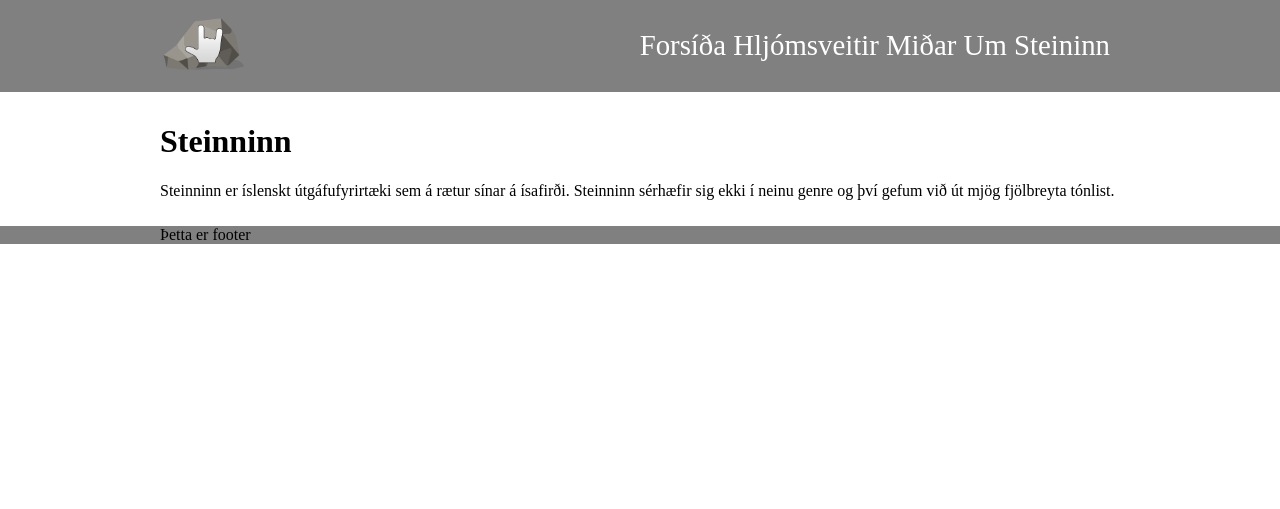
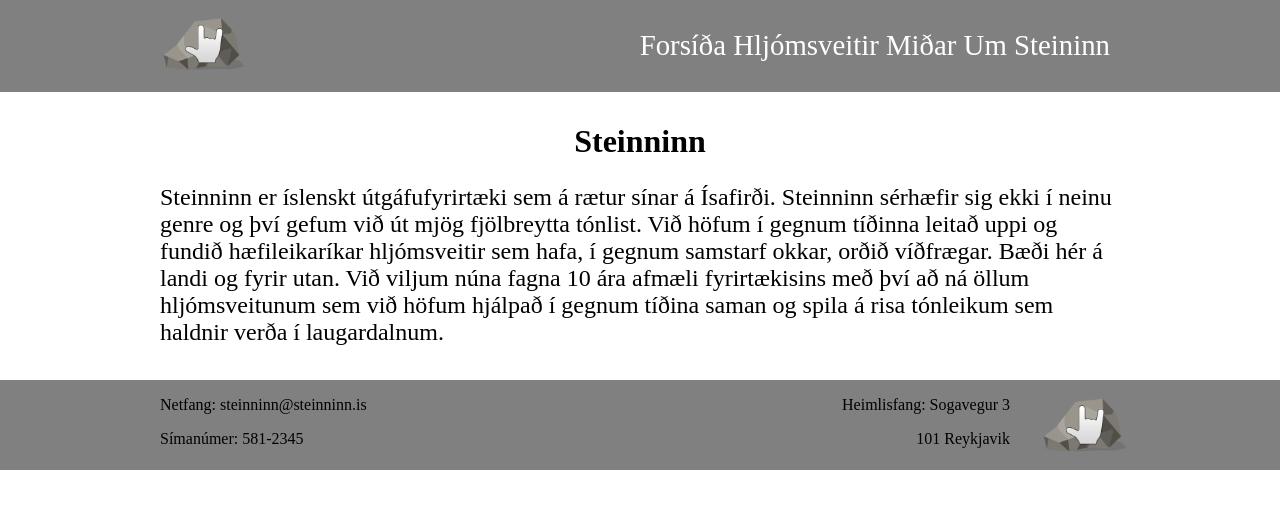
Before and after one commit to EinarK2/lokaverkefni.vef2, a Jekyll site: the page built from umSteininn.md, in a window 1280 px wide. Shown: the top 509 px of the page. Built offline with Jekyll 4.4.1, drawn with Linux system fonts in a browser that asks for light colours.

Commit message:
Smá texta var bætt við í fótinn og um steininn.

```diff
--- a/_includes/footer.html
+++ b/_includes/footer.html
@@ -1,3 +1,11 @@
 <div class="fotur">
-    Þetta er footer
+    <div>
+        <p>Netfang: steinninn@steinninn.is</p>
+        <p>Símanúmer: 581-2345</p>
+    </div>
+    <div>
+        <p>Heimlisfang: Sogavegur 3</p>
+        <p>101 Reykjavik</p>
+    </div>
+    <img src="/steinninn/assets/pictures/rok.png" alt="Logo">
 </div>
--- a/_sass/dagskra.scss
+++ b/_sass/dagskra.scss
@@ -3,10 +3,16 @@
     border: 1px solid black;
     tr{
         th{
+            text-align: left;
             font-size: 1.5em;
         }
         th:first-child{
             border-right: 1px solid black;
         }
     }
+    tr:first-child{
+        th:first-child{
+            text-align: center;
+        }
+    }
 }
--- a/_sass/default.scss
+++ b/_sass/default.scss
@@ -11,6 +11,14 @@ body{
     }
 }
 
+h1{
+    text-align: center;
+}
+
+p{
+    font-size: 1.5em;
+}
+
 a{
     text-decoration: none;
     color: black;
--- a/_sass/fotur.scss
+++ b/_sass/fotur.scss
@@ -1,4 +1,23 @@
+$staerd: 90px;
 .fotur{
     max-width: 960px;
     margin: 0 auto;
+    display: grid;
+    grid-template-columns: 1fr 1fr $staerd+20;
+    div{
+        p{
+            font-size: 1em;
+        }
+    }
+    div:first-child{
+        text-align: left;
+    }
+    div:nth-child(2){
+        text-align: right;
+    }
+    img{
+        padding-left: 30px;
+        height: $staerd;
+        width: $staerd;
+    }
 }
--- a/umSteininn.md
+++ b/umSteininn.md
@@ -3,4 +3,4 @@ layout: default
 title: Forsida
 ---
 # Steinninn
-Steinninn er íslenskt útgáfufyrirtæki sem á rætur sínar á ísafirði. Steinninn sérhæfir sig ekki í neinu genre og því gefum við út mjög fjölbreyta tónlist.
+Steinninn er íslenskt útgáfufyrirtæki sem á rætur sínar á Ísafirði. Steinninn sérhæfir sig ekki í neinu genre og því gefum við út mjög fjölbreytta tónlist. Við höfum í gegnum tíðinna leitað uppi og fundið hæfileikaríkar hljómsveitir sem hafa, í gegnum samstarf okkar, orðið víðfrægar. Bæði hér á landi og fyrir utan. Við viljum núna fagna 10 ára afmæli fyrirtækisins með því að ná öllum hljómsveitunum sem við höfum hjálpað í gegnum tíðina saman og spila á risa tónleikum sem haldnir verða í laugardalnum.
```
Also changed, not shown: index.md (+1 -1 lines).
